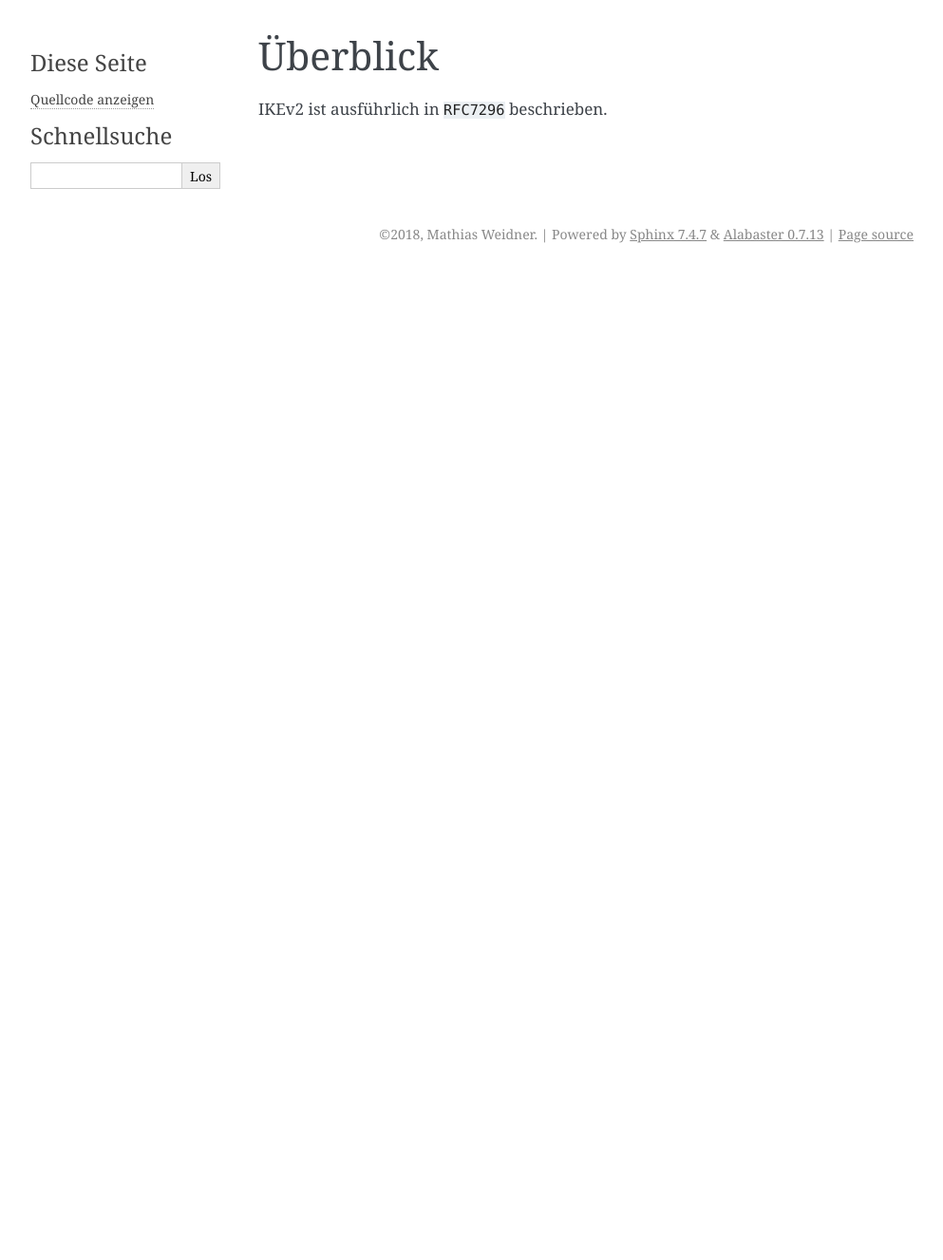
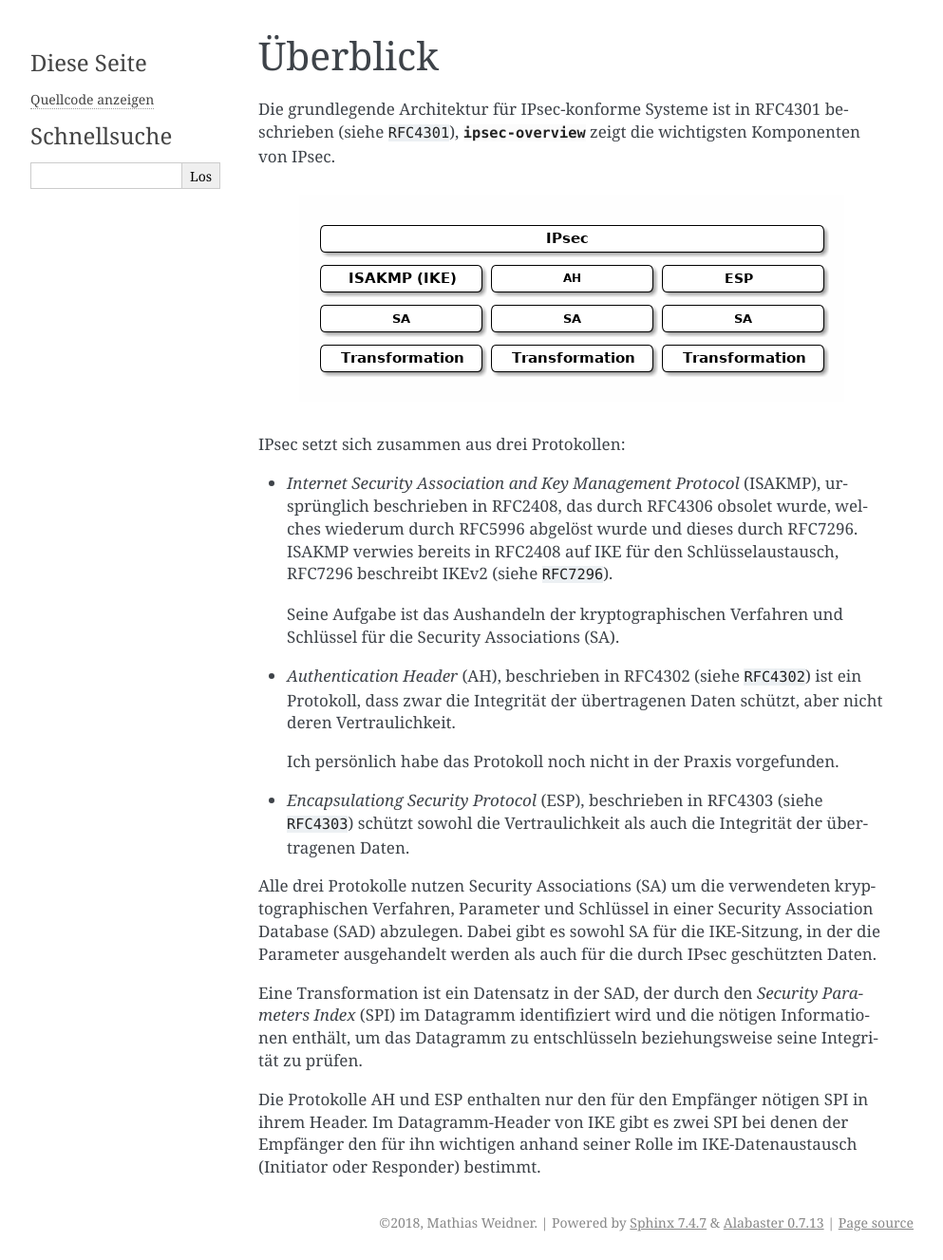
Before and after one commit to matwei-books/Fehlersuche-bei-IPsec-VPN-mit-IKEv2, a Sphinx documentation site: the page built from source/ikev2/ueberblick.rst, in a window 1280 px wide. Shown: the whole page at 95% size, without its empty margins (148-1141 px from the left). Built offline with Sphinx 7.4.7, drawn with Linux system fonts in a browser that asks for light colours; cross-references to code outside the pages are shown as plain code; before the commit the page ends 900 px from its top, so only the background shows below that.

Commit message:
Text und Bilder für Übersicht über IPsec

```diff
--- a/source/anhang/troubleshoot-ipsec.bib
+++ b/source/anhang/troubleshoot-ipsec.bib
@@ -49,4 +49,47 @@
   url           = {https://wiki.strongswan.org/projects/strongswan/wiki/LoggerConfiguration},
 }
 
-@Comment{jabref-meta: databaseType:bibtex;}
+@techreport{RFC4301,
+  author = {S. Kent and K. Seo},
+  title = {{Security Architecture for the Internet Protocol}},
+  howpublished = {Internet Requests for Comments},
+  type = {RFC},
+  number = {4301},
+  year = {2005},
+  month = {December},
+  issn = {2070-1721},
+  publisher = {RFC Editor},
+  institution = {RFC Editor},
+  url = {http://www.rfc-editor.org/rfc/rfc4301.txt},
+  note = {\url{http://www.rfc-editor.org/rfc/rfc4301.txt}},
+}
+
+@techreport{RFC4302,
+  author = {S. Kent},
+  title = {{IP Authentication Header}},
+  howpublished = {Internet Requests for Comments},
+  type = {RFC},
+  number = {4302},
+  year = {2005},
+  month = {December},
+  issn = {2070-1721},
+  publisher = {RFC Editor},
+  institution = {RFC Editor},
+  url = {http://www.rfc-editor.org/rfc/rfc4302.txt},
+  note = {\url{http://www.rfc-editor.org/rfc/rfc4302.txt}},
+}
+
+@techreport{RFC4303,
+  author = {S. Kent},
+  title = {{IP Encapsulating Security Payload (ESP)}},
+  howpublished = {Internet Requests for Comments},
+  type = {RFC},
+  number = {4303},
+  year = {2005},
+  month = {December},
+  issn = {2070-1721},
+  publisher = {RFC Editor},
+  institution = {RFC Editor},
+  url = {http://www.rfc-editor.org/rfc/rfc4303.txt},
+  note = {\url{http://www.rfc-editor.org/rfc/rfc4303.txt}},
+}
--- a/source/ikev2/index.rst
+++ b/source/ikev2/index.rst
@@ -2,9 +2,9 @@
 IKEv2
 =====
 
-IKEv2 ist in :cite:`RFC7296` beschrieben.
-
-
+Da die meisten Probleme bei IPsec-VPN beim IKE-Protokoll auftreten,
+nehme ich mir etwas Zeit, um auf die Grundlagen dieses Protokolls,
+speziell von IKEv2 einzugehen.
 
 .. toctree::
    :maxdepth: 2
--- a/source/ikev2/ueberblick.rst
+++ b/source/ikev2/ueberblick.rst
@@ -2,4 +2,48 @@
 Überblick
 =========
 
-IKEv2 ist ausführlich in :cite:`RFC7296` beschrieben.
+Die grundlegende Architektur für IPsec-konforme Systeme ist in RFC4301
+beschrieben (siehe :cite:`RFC4301`), :numref:`ipsec-overview` zeigt die
+wichtigsten Komponenten von IPsec.
+
+.. figure:: /images/ipsec-overview.png
+   :alt: Übersichtsbild für IPsec
+   :name: ipsec-overview
+
+IPsec setzt sich zusammen aus drei Protokollen:
+
+* *Internet Security Association and Key Management Protocol* (ISAKMP),
+  ursprünglich beschrieben in RFC2408, das durch RFC4306 obsolet wurde,
+  welches wiederum durch RFC5996 abgelöst wurde und dieses durch
+  RFC7296. ISAKMP verwies bereits in RFC2408 auf IKE für den
+  Schlüsselaustausch, RFC7296 beschreibt IKEv2 (siehe :cite:`RFC7296`).
+
+  Seine Aufgabe ist das Aushandeln der kryptographischen Verfahren und
+  Schlüssel für die Security Associations (SA).
+
+* *Authentication Header* (AH), beschrieben in RFC4302 (siehe
+  :cite:`RFC4302`) ist ein Protokoll, dass zwar die Integrität der
+  übertragenen Daten schützt, aber nicht deren Vertraulichkeit.
+
+  Ich persönlich habe das Protokoll noch nicht in der Praxis
+  vorgefunden.
+
+* *Encapsulationg Security Protocol* (ESP), beschrieben in RFC4303
+  (siehe :cite:`RFC4303`) schützt sowohl die Vertraulichkeit als auch
+  die Integrität der übertragenen Daten.
+
+Alle drei Protokolle nutzen Security Associations (SA) um die
+verwendeten kryptographischen Verfahren, Parameter und Schlüssel in
+einer Security Association Database (SAD) abzulegen. Dabei gibt es sowohl
+SA für die IKE-Sitzung, in der die Parameter ausgehandelt werden als
+auch für die durch IPsec geschützten Daten.
+
+Eine Transformation ist ein Datensatz in der SAD, der durch den
+*Security Parameters Index* (SPI) im Datagramm identifiziert wird und die
+nötigen Informationen enthält, um das Datagramm zu entschlüsseln
+beziehungsweise seine Integrität zu prüfen.
+
+Die Protokolle AH und ESP enthalten nur den für den Empfänger nötigen SPI
+in ihrem Header. Im Datagramm-Header von IKE gibt es zwei SPI bei denen
+der Empfänger den für ihn wichtigen anhand seiner Rolle im
+IKE-Datenaustausch (Initiator oder Responder) bestimmt.
```
Also changed, not shown: source/images/ipsec-overview.png (added), 2 other files.
